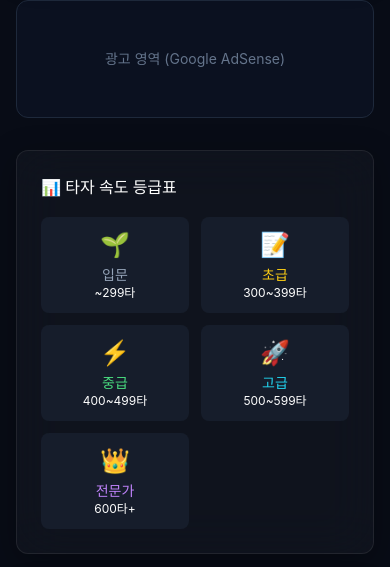
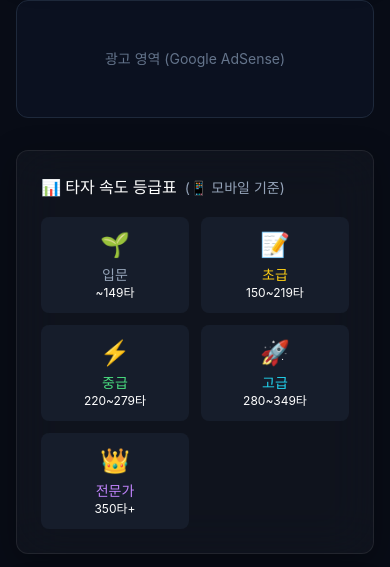
Before and after one commit to roboris-namu/slox-landing, a Next.js app: page /typing in a window 390 px wide. Shown: the part 876-1443 px from the top of the page. Built offline with nearby package versions, Linux system fonts and the light colour scheme.

Commit message:
타자 테스트 모바일/데스크톱 등급 기준 분리

```diff
--- a/src/app/typing/page.tsx
+++ b/src/app/typing/page.tsx
@@ -207,8 +207,29 @@ export default function TypingTest() {
     });
   };
 
-  // 등급 계산
+  // 모바일 감지
+  const [isMobile, setIsMobile] = useState<boolean>(false);
+
+  useEffect(() => {
+    const checkMobile = () => {
+      setIsMobile(window.innerWidth <= 768 || /iPhone|iPad|iPod|Android/i.test(navigator.userAgent));
+    };
+    checkMobile();
+    window.addEventListener('resize', checkMobile);
+    return () => window.removeEventListener('resize', checkMobile);
+  }, []);
+
+  // 등급 계산 (모바일은 기준 낮춤)
   const getGrade = (cpm: number): { grade: string; color: string; emoji: string } => {
+    if (isMobile) {
+      // 모바일 등급 기준 (약 60% 수준)
+      if (cpm >= 350) return { grade: "전문가", color: "text-purple-400", emoji: "👑" };
+      if (cpm >= 280) return { grade: "고급", color: "text-cyan-400", emoji: "🚀" };
+      if (cpm >= 220) return { grade: "중급", color: "text-green-400", emoji: "⚡" };
+      if (cpm >= 150) return { grade: "초급", color: "text-yellow-400", emoji: "📝" };
+      return { grade: "입문", color: "text-dark-400", emoji: "🌱" };
+    }
+    // 데스크톱 등급 기준
     if (cpm >= 600) return { grade: "전문가", color: "text-purple-400", emoji: "👑" };
     if (cpm >= 500) return { grade: "고급", color: "text-cyan-400", emoji: "🚀" };
     if (cpm >= 400) return { grade: "중급", color: "text-green-400", emoji: "⚡" };
@@ -378,32 +399,37 @@ export default function TypingTest() {
 
           {/* 등급 안내 */}
           <div className="glass-card p-6 rounded-xl mb-8">
-            <h3 className="text-white font-medium mb-4">📊 타자 속도 등급표</h3>
+            <h3 className="text-white font-medium mb-4">
+              📊 타자 속도 등급표
+              <span className="text-sm text-dark-400 font-normal ml-2">
+                ({isMobile ? "📱 모바일" : "💻 데스크톱"} 기준)
+              </span>
+            </h3>
             <div className="grid grid-cols-2 sm:grid-cols-5 gap-3">
               <div className="p-3 bg-dark-800/50 rounded-lg text-center">
                 <p className="text-2xl mb-1">🌱</p>
                 <p className="text-dark-400 text-sm">입문</p>
-                <p className="text-white text-xs">~299타</p>
+                <p className="text-white text-xs">~{isMobile ? "149" : "299"}타</p>
               </div>
               <div className="p-3 bg-dark-800/50 rounded-lg text-center">
                 <p className="text-2xl mb-1">📝</p>
                 <p className="text-yellow-400 text-sm">초급</p>
-                <p className="text-white text-xs">300~399타</p>
+                <p className="text-white text-xs">{isMobile ? "150~219" : "300~399"}타</p>
               </div>
               <div className="p-3 bg-dark-800/50 rounded-lg text-center">
                 <p className="text-2xl mb-1">⚡</p>
                 <p className="text-green-400 text-sm">중급</p>
-                <p className="text-white text-xs">400~499타</p>
+                <p className="text-white text-xs">{isMobile ? "220~279" : "400~499"}타</p>
               </div>
               <div className="p-3 bg-dark-800/50 rounded-lg text-center">
                 <p className="text-2xl mb-1">🚀</p>
                 <p className="text-cyan-400 text-sm">고급</p>
-                <p className="text-white text-xs">500~599타</p>
+                <p className="text-white text-xs">{isMobile ? "280~349" : "500~599"}타</p>
               </div>
               <div className="p-3 bg-dark-800/50 rounded-lg text-center">
                 <p className="text-2xl mb-1">👑</p>
                 <p className="text-purple-400 text-sm">전문가</p>
-                <p className="text-white text-xs">600타+</p>
+                <p className="text-white text-xs">{isMobile ? "350" : "600"}타+</p>
               </div>
             </div>
           </div>
```
